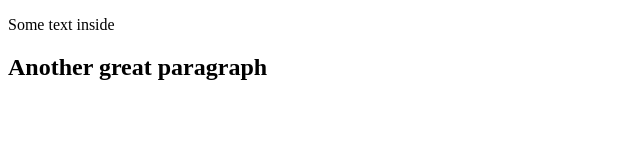
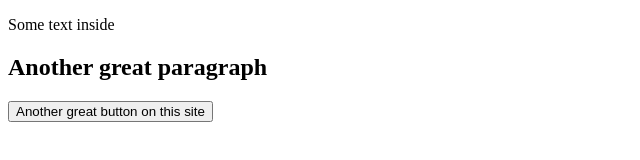
Before and after one commit to mathew43/nauka-gita-2, a plain HTML site: page index.html in a window 1280 px wide. Shown: the whole page, without its empty margins (0-640 px from the left). Drawn offline with Linux system fonts and the light colour scheme.

Commit message:
Add button

```diff
--- a/index.html
+++ b/index.html
@@ -7,5 +7,6 @@
   <body>
   	<p>Some text inside</p>
     <h2> Another great paragraph</h2>
+    <button> Another great button on this site</button>
   </body>
 </html>
```
